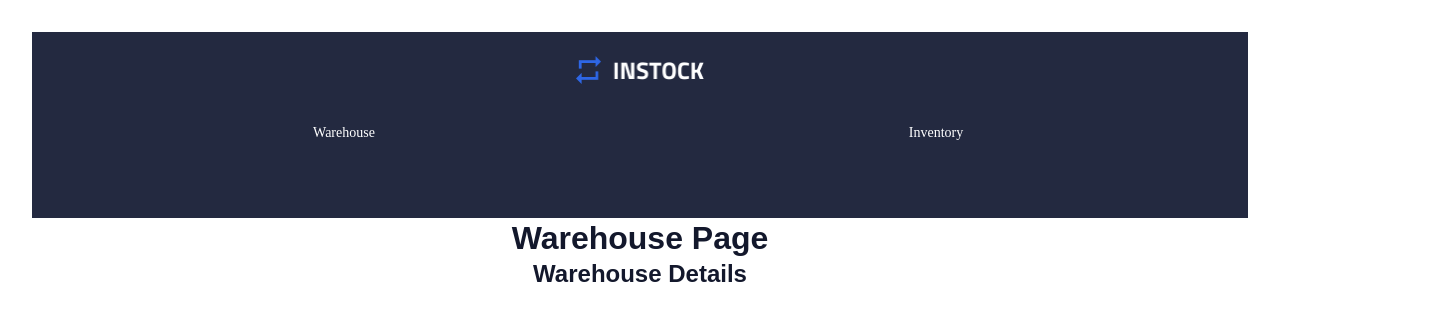
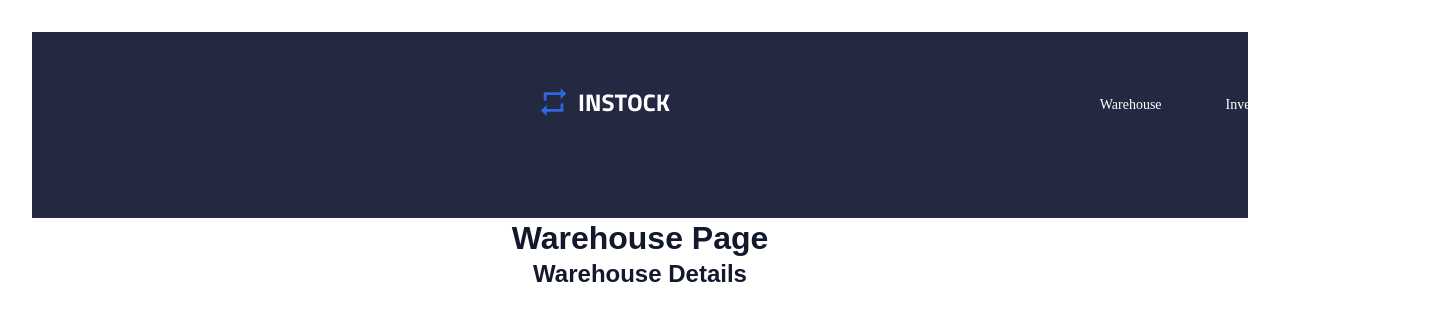
Before and after one commit to winnier21/APR-24-W-5-InStock, a React (Vite) app in the folder Client/: page / in a window 1280 px wide. Shown: the top 320 px of the page, 1456 px wide, since content can reach past the window. Built offline with nearby package versions, Linux system fonts and the light colour scheme; a web font is replaced by a local one.

Commit message:
delected extra node_module file and style table header

```diff
--- a/Client/src/components/Header/Header.jsx
+++ b/Client/src/components/Header/Header.jsx
@@ -1,6 +1,6 @@
 import React from 'react';
 import './Header.scss';
-import logo from '../../assets/logo/InStock-Logo_2x.png';
+import logo from '../../assets/logo/InStock-Logo_1x.png';
 import { Link } from "react-router-dom";
 
 function Header() {
@@ -8,8 +8,8 @@ function Header() {
     <nav className='header'>
         <div className='header__container'>
         <div className="header__logo-container">
-        <Link to ="/">
-        <img src={logo} alt="InStock Logo" className="header__logo"/>
+        <Link className="header__logo" to ="/">
+        <img src={logo} alt="InStock Logo" />
         </Link>
         </div>
         <section className='header__wrapper'>
--- a/Client/src/components/Header/Header.scss
+++ b/Client/src/components/Header/Header.scss
@@ -18,21 +18,39 @@
     width: 100%;
     align-items: center;
     justify-content: center;
+    @include tablet {
+      display: flex;
+
+    }
+    @include desktop {
+      width: calc(100% - 2 * $padding-large);
+      padding: 2rem 8rem;
+    }
   }
   &__logo {
-    height: 1.75rem;
     padding-top: $padding-large;
     padding-bottom: $padding-large;
-    width: 8.03688rem;
     margin-left: 7.69rem;
     margin-right: 7.71rem;
 
+    @include tablet {
+      margin: 0;
+    }
+
+    a {
+      margin: none;
+      padding: none;
+    }
   }
   &__logo-container {
     display: flex;
     justify-content: center;
     align-items: center;
     width: 100%;
+
+    @include tablet {
+      margin: 0;
+    }
   }
 
   &__wrapper {
@@ -41,13 +59,17 @@
     margin-left: $padding-med;
     margin-right: $padding-med;
 
+    @include tablet {
+        padding: 0;
+        justify-content: flex-end;
+      }
+
     h3 {
       color: $white;
       font-family: "Titillium Web";
       font-weight: 400;
       padding: 0 $padding-med 0 $padding-med;
       text-align: center;
-
     }
 
     .header__link {
--- a/Client/src/pages/InventoryPage/InventoryPage.jsx
+++ b/Client/src/pages/InventoryPage/InventoryPage.jsx
@@ -5,10 +5,10 @@ import InventoryList from '../../components/InventoryList/InventoryList';
 
 function InventoryPage() {
   return (
-    <div>
+    <main>
       <h1>Inventory</h1>
       <InventoryList />
-    </div>
+    </main>
   );
 }
 
--- a/Client/src/pages/WarehousePage/WarehousePage.jsx
+++ b/Client/src/pages/WarehousePage/WarehousePage.jsx
@@ -4,10 +4,10 @@ import './WarehousePage.scss';
 
 function WarehousePage() {
   return (
-    <div>
+    <main>
       <h1>Warehouse Page</h1>
       <WarehouseDetails />
-    </div>
+    </main>
   );
 }
 
```
